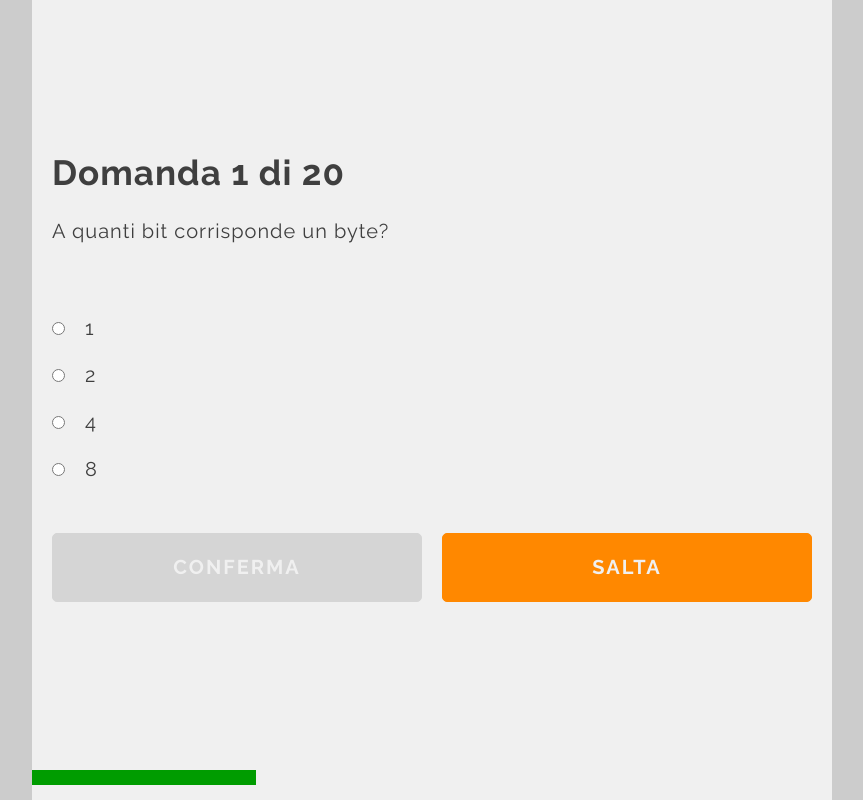
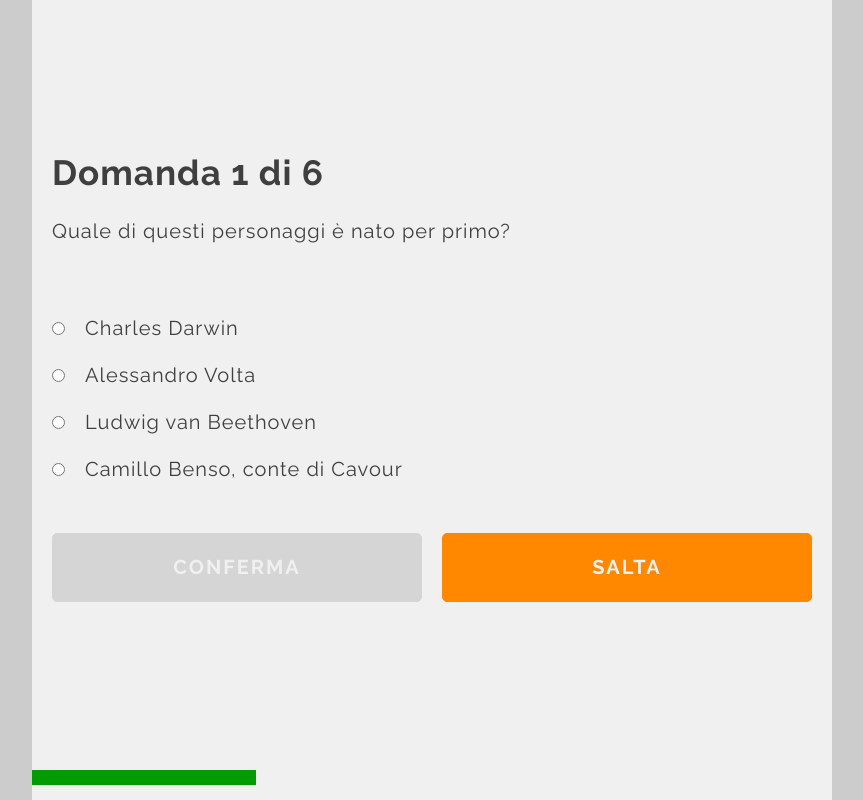
Before and after one commit to Maurizio-Grasso/quiz, a website: page index.html in a window 1280 px wide. Both pictures are taken after a click on the button "Inizia a Giocare". Shown: the whole page, without its empty margins (208-1071 px from the left). Drawn offline with Linux system fonts and the light colour scheme.

Commit message:
Scelta argomento

```diff
--- a/js/main.js
+++ b/js/main.js
@@ -1,11 +1,10 @@
 'use strict';
-
 
 //  Elements
 
 const elInstruction = {
     container       : document.querySelector('.instructions__container'),
-    questionsCount  : document.querySelector('.instructions__questions-count'),
+    // questionsCount  : document.querySelector('.instructions__questions-count'),
     secondsPerAnswer: document.querySelector('.instructions__seconds-per-answer')
 }
 
@@ -51,7 +50,7 @@ const elAd = {
 
 const secondsPerAnswer = 10;
 
-let currentQuestionIndex , question , score , selectedAnswer , selectedTopic, timerGame , timerAd;
+let questions , currentQuestionIndex , question , score , selectedAnswer , timerGame , timerAd;
 
 init();
 
@@ -86,7 +85,7 @@ function hideGameControls(){
 //  Mostra / Nasconde container con istruzioni
 
 function showInstructions(){
-    elInstruction.questionsCount.textContent = questions.length;
+    // elInstruction.questionsCount.textContent = questions.length;
     elInstruction.secondsPerAnswer.textContent = secondsPerAnswer;
 
     printTopicList();
@@ -129,14 +128,18 @@ function hideAdBox() {
 ***
 */
 
+//  Aggiunge una option per ogni topic supportato alla select degli argomenti
+
 function printTopicList() {
-    let tmpTpicList = ['Geografia' , 'Storia' , 'Informatica'];
 
     elTopicSelect.innerHTML = '';
 
-    for( const [i , topic] of tmpTpicList.entries()) {
-        elTopicSelect.innerHTML += `<option class="topic__option" value="${i}">${topic}</option>`;
+    for( const [index , {label} ] of topics.entries()) {
+        elTopicSelect.innerHTML += `<option class="topic__option" value="${index}">${label}</option>`;
     }
+
+    elTopicSelect.value = 0;    // default
+
 }
 
 
@@ -179,7 +182,7 @@ function printAnswers() {
 //  Avvia il quiz
 
 function quizStart() {
-
+    readSelectedTopic();
     // hideResults();
 
     hideInstructions();
@@ -198,6 +201,9 @@ function quizStart() {
     nextQuestion();
 }
 
+function readSelectedTopic() {
+    questions = topics[elTopicSelect.value].questions;
+}
 
 // Memorizza la risposta selezionata dall'utente
 
--- a/js/questions.js
+++ b/js/questions.js
@@ -1,4 +1,5 @@
-const questions = [
+
+const informatica = [
     {
         text : 'A quanti bit corrisponde un byte?' ,
         type : 'plain-text' ,
@@ -10,6 +11,141 @@ const questions = [
         ] ,
         correct : 3 ,
         topic : 'informatica',
+    } ,
+
+    {
+        text : 'Quale fra questi NON è un linguaggio di programmazione?' ,
+        type : 'plain-text' ,
+        answers : [
+            'Python',
+            'Java' ,
+            'HTML' ,
+            'C++' ,
+        ] ,
+        correct : 2 ,
+        topic : 'informatica' ,
+    } ,
+
+    {
+        text : 'Quale fra questi software è un browser?' ,
+        type : 'plain-text' ,
+        answers : [
+            'eMule',
+            'Opera' ,
+            'Access' ,
+            'GIMP' ,
+        ] ,
+        correct : 1 ,
+        topic : 'informatica' ,
+    } ,
+
+    {
+        text : 'Chi è considerato il \'papà\' del Web?' ,
+        type : 'plain-text' ,
+        answers : [
+            'Tim Berners-Lee',
+            'Evan You' ,
+            'Bill Gates' ,
+            'Taylor Otwell ' ,
+        ] ,
+        correct : 0 ,
+        topic : 'informatica' ,
+    } ,
+
+    {
+        text : 'Quale linguaggio viene impiegato per gestire il layout delle pagine Web?' ,
+        type : 'plain-text' ,
+        answers : [
+            'JavaScript',
+            'PHP' ,
+            'HTML' ,
+            'CSS ' ,
+        ] ,
+        correct : 3 ,
+        topic : 'informatica' ,
+    }
+];
+
+const geografia = [
+
+    {
+        text : 'Quale fra questi Paesi ha la popolazione maggiore?' ,
+        type : 'plain-text' ,
+        answers : [
+            'Spagna' ,
+            'Italia' ,
+            'Germania' ,
+            'Regno Unito'
+        ] ,
+        correct : 2 ,
+        topic : 'geografia' ,
+    } ,
+
+    {
+        text : 'Quale di queste isole ha l\'estensione maggiore?' ,
+        type : 'plain-text' ,
+        answers : [
+            'Sardegna' ,
+            'Sicilia' ,
+            'Maiorca' ,
+            'Cipro'
+        ] ,
+        correct : 1 ,
+        topic : 'geografia' ,
+    } ,
+
+    {
+        text : 'Con quale di questi Paesi NON confina la Polonia?' ,
+        type : 'plain-text' ,
+        answers : [
+            'Russia',
+            'Ungheria' ,
+            'Slovacchia' ,
+            'Ucraina' ,
+        ] ,
+        correct : 1 ,
+        topic : 'geografia' ,
+    } ,
+
+    {
+        text : 'Quale di queste città si trova più a nord?' ,
+        type : 'plain-text' ,
+        answers : [
+            'Londra',
+            'Berlino' ,
+            'Amsterdam' ,
+            'Varsavia ' ,
+        ] ,
+        correct : 1 ,
+        topic : 'geografia' ,
+    } ,
+
+    {
+        text : 'Quale fra questi Paesi NON si trova nello stesso emisfero degli altri tre?' ,
+        type : 'plain-text' ,
+        answers : [
+            'Papua Nuova Guinea' ,
+            'Filippine',
+            'Malesia',
+            'Sri Lanka' ,
+        ] ,
+        correct : 0 ,
+        topic : 'geografia' ,
+    }
+];
+
+const scienze = [
+    {
+        text : 'Qual è il numero primo immediatamente superiore a 100?' ,
+        type : 'plain-text' ,
+        answers : [
+            '101',
+            '102' ,
+            '103' ,
+            '104' ,
+        ] ,
+        correct : 0 ,
+        topic : 'scienze' ,
     } ,
 
     {
@@ -26,16 +162,71 @@ const questions = [
     } ,
 
     {
-        text : 'Quale fra questi Paesi ha la popolazione maggiore?' ,
+        text : 'Quale fra queste affermazioni sul Sistema Solare è errata?' ,
         type : 'plain-text' ,
         answers : [
-            'Spagna' ,
-            'Italia' ,
-            'Germania' ,
-            'Regno Unito'
+            'Venere è più distante dal Sole rispetto alla Terra',
+            'Il pianeta più vicino al sole è Mercurio' ,
+            'Il più grande dei pianeti che ruotano intorno al Sole è Giove' ,
+            'La Terra è più grande di Marte' ,
         ] ,
-        correct : 2 ,
-        topic : 'geografia' ,
+        correct : 0 ,
+        topic : 'scienze' ,
+    } ,
+
+    {
+        text : 'Qual è il simbolo chimico dell\'oro?' ,
+        type : 'plain-text' ,
+        answers : [
+            'Au',
+            'Go' ,
+            'Or' ,
+            'Ur ' ,
+        ] ,
+        correct : 0 ,
+        topic : 'scienze' ,
+    } ,
+
+    {
+        text : 'Se lancio una monetina 5 volte, quante possibilità ci sono che esca sempre \'croce\'?' ,
+        type : 'plain-text' ,
+        answers : [
+            '1 su 64',
+            '2 su 10' ,
+            '1 su 5',
+            '1 su 32' ,
+        ] ,
+        correct : 3 ,
+        topic : 'scienze' ,
+    },
+];
+
+const storia = [
+
+    {
+        text : 'Quale di questi personaggi è nato per primo?' ,
+        type : 'plain-text' ,
+        answers : [
+            'Charles Darwin',
+            'Alessandro Volta' ,
+            'Ludwig van Beethoven ' ,
+            'Camillo Benso, conte di Cavour' ,
+        ] ,
+        correct : 1 ,
+        topic : 'storia' ,
+    } ,
+
+    {
+        text : 'In che anno fu portata a termine la prima circumnavigazione completa della Terra?' ,
+        type : 'plain-text' ,
+        answers : [
+            '1492',
+            '1501' ,
+            '1601' ,
+            '1522 ' ,
+        ] ,
+        correct : 3 ,
+        topic : 'storia' ,
     } ,
 
     {
@@ -52,45 +243,6 @@ const questions = [
     } ,
 
     {
-        text : 'Quale di queste isole ha l\'estensione maggiore?' ,
-        type : 'plain-text' ,
-        answers : [
-            'Sardegna' ,
-            'Sicilia' ,
-            'Maiorca' ,
-            'Cipro'
-        ] ,
-        correct : 1 ,
-        topic : 'geografia' ,
-    } ,
-
-    {
-        text : 'Quale fra queste affermazioni sul Sistema Solare è errata?' ,
-        type : 'plain-text' ,
-        answers : [
-            'Venere è più distante dal Sole rispetto alla Terra',
-            'Il pianeta più vicino al sole è Mercurio' ,
-            'Il più grande dei pianeti che ruotano intorno al Sole è Giove' ,
-            'La Terra è più grande di Marte' ,
-        ] ,
-        correct : 0 ,
-        topic : 'scienze' ,
-    } ,
-
-    {
-        text : 'Quale fra questi NON è un linguaggio di programmazione?' ,
-        type : 'plain-text' ,
-        answers : [
-            'Python',
-            'Java' ,
-            'HTML' ,
-            'C++' ,
-        ] ,
-        correct : 2 ,
-        topic : 'informatica' ,
-    } ,
-
-    {
         text : 'In quale anno il Titanic affondò?' ,
         type : 'plain-text' ,
         answers : [
@@ -101,110 +253,6 @@ const questions = [
         ] ,
         correct : 3 ,
         topic : 'storia' ,
-    } ,
-
-    {
-        text : 'Qual è il numero primo immediatamente superiore a 100?' ,
-        type : 'plain-text' ,
-        answers : [
-            '101',
-            '102' ,
-            '103' ,
-            '104' ,
-        ] ,
-        correct : 0 ,
-        topic : 'scienze' ,
-    } ,
-
-    {
-        text : 'Con quale di questi Paesi NON confina la Polonia?' ,
-        type : 'plain-text' ,
-        answers : [
-            'Russia',
-            'Ungheria' ,
-            'Slovacchia' ,
-            'Ucraina' ,
-        ] ,
-        correct : 1 ,
-        topic : 'geografia' ,
-    } ,
-
-    {
-        text : 'Quale di questi personaggi è nato per primo?' ,
-        type : 'plain-text' ,
-        answers : [
-            'Charles Darwin',
-            'Alessandro Volta' ,
-            'Ludwig van Beethoven ' ,
-            'Camillo Benso, conte di Cavour' ,
-        ] ,
-        correct : 1 ,
-        topic : 'storia' ,
-    } ,
-
-    {
-        text : 'Chi è considerato il \'papà\' del Web?' ,
-        type : 'plain-text' ,
-        answers : [
-            'Tim Berners-Lee',
-            'Evan You' ,
-            'Bill Gates' ,
-            'Taylor Otwell ' ,
-        ] ,
-        correct : 0 ,
-        topic : 'informatica' ,
-    } ,
-
-    {
-        text : 'In che anno fu portata a termine la prima circumnavigazione completa della Terra?' ,
-        type : 'plain-text' ,
-        answers : [
-            '1492',
-            '1501' ,
-            '1601' ,
-            '1522 ' ,
-        ] ,
-        correct : 3 ,
-        topic : 'storia' ,
-    } ,
-
-    {
-        text : 'Quale di queste città si trova più a nord?' ,
-        type : 'plain-text' ,
-        answers : [
-            'Londra',
-            'Berlino' ,
-            'Amsterdam' ,
-            'Varsavia ' ,
-        ] ,
-        correct : 1 ,
-        topic : 'geografia' ,
-    } ,
-
-    {
-        text : 'Qual è il simbolo chimico dell\'oro?' ,
-        type : 'plain-text' ,
-        answers : [
-            'Au',
-            'Go' ,
-            'Or' ,
-            'Ur ' ,
-        ] ,
-        correct : 0 ,
-        topic : 'scienze' ,
-    } ,
-
-    {
-        text : 'Quale linguaggio viene impiegato per gestire il layout delle pagine Web?' ,
-        type : 'plain-text' ,
-        answers : [
-            'JavaScript',
-            'PHP' ,
-            'HTML' ,
-            'CSS ' ,
-        ] ,
-        correct : 3 ,
-        topic : 'informatica' ,
     } ,
 
     {
@@ -231,32 +279,31 @@ const questions = [
         ] ,
         correct : 2 ,
         topic : 'storia' ,
-    },
+    }
+];
 
+const questionsAll = [...storia , ...informatica , ...geografia , ...scienze];
+
+const topics =   [
     {
-        text : 'Se lancio una monetina 5 volte, quante possibilità ci sono che esca sempre \'croce\'?' ,
-        type : 'plain-text' ,
-        answers : [
-            '1 su 64',
-            '2 su 10' ,
-            '1 su 5',
-            '1 su 32' ,
-        ] ,
-        correct : 3 ,
-        topic : 'scienze' ,
-    },
-
+        label     : 'storia' ,
+        questions :  storia
+    } ,
     {
-        text : 'Quale fra questi Paesi NON si trova nello stesso emisfero degli altri tre?' ,
-        type : 'plain-text' ,
-        answers : [
-            'Papua Nuova Guinea' ,
-            'Filippine',
-            'Malesia',
-            'Sri Lanka' ,
-        ] ,
-        correct : 0 ,
-        topic : 'geografia' ,
+        label     : 'informatica' ,
+        questions :  informatica
     } ,
+    {
+        label     : 'geografia' ,
+        questions :  geografia
+    } ,
+    {
+        label     : 'scienze' ,
+        questions :  scienze
+    } ,
+    {
+        label : 'tutto' ,
+        questions : questionsAll
+    }
 
 ];
```
Also changed, not shown: index.html (+5 -5 lines).
